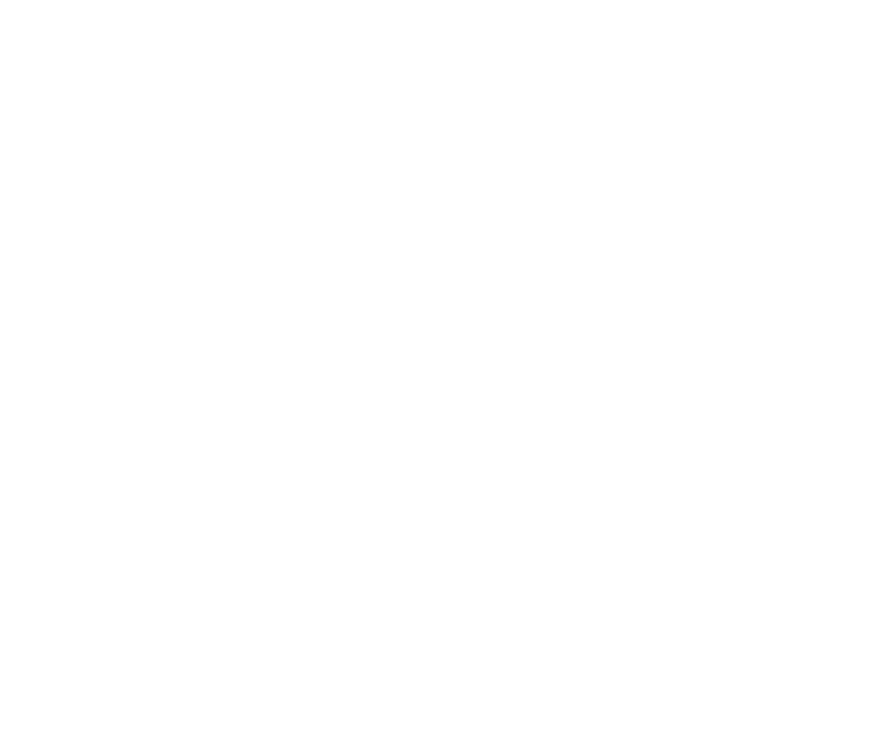
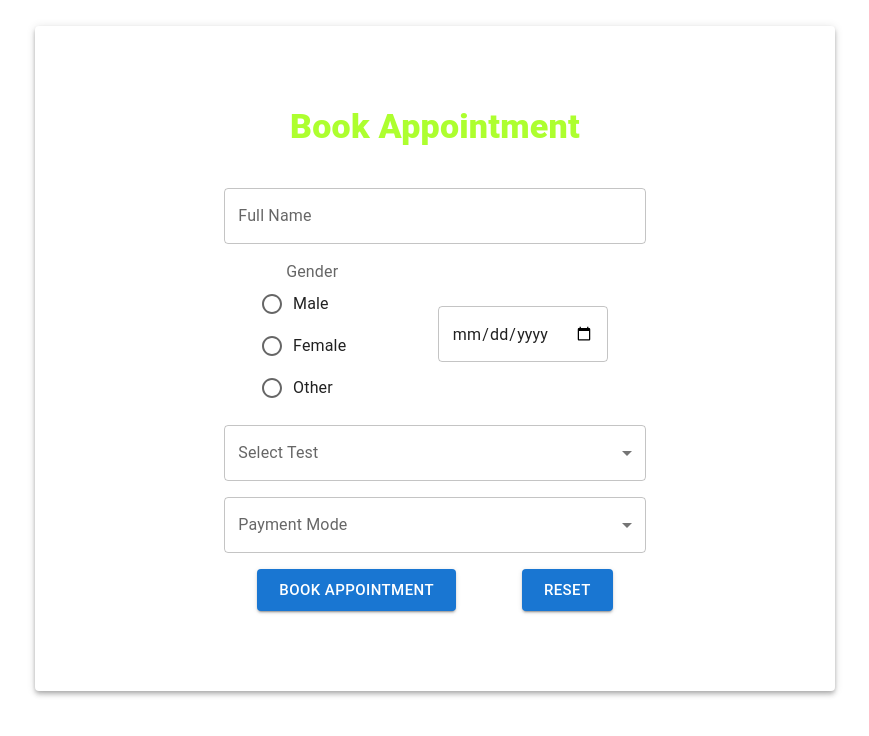
Before and after one commit to janmejay-jadhav/Hospital_Management_Tigers, a React (Create React App) app: page / in a window 1280 px wide. Shown: the top 736 px of the page, without its empty margins (205-1074 px from the left). Built offline with nearby package versions, Linux system fonts and the light colour scheme.

Commit message:
some changes

```diff
--- a/src/App.js
+++ b/src/App.js
@@ -1,11 +1,12 @@
 import './App.css';
+import BookSlots from './pages/BookSlots';
 
 
 
 function App() {
   return (
     <div className="App">
-
+    <BookSlots/>
     </div>
   );
 }
```
